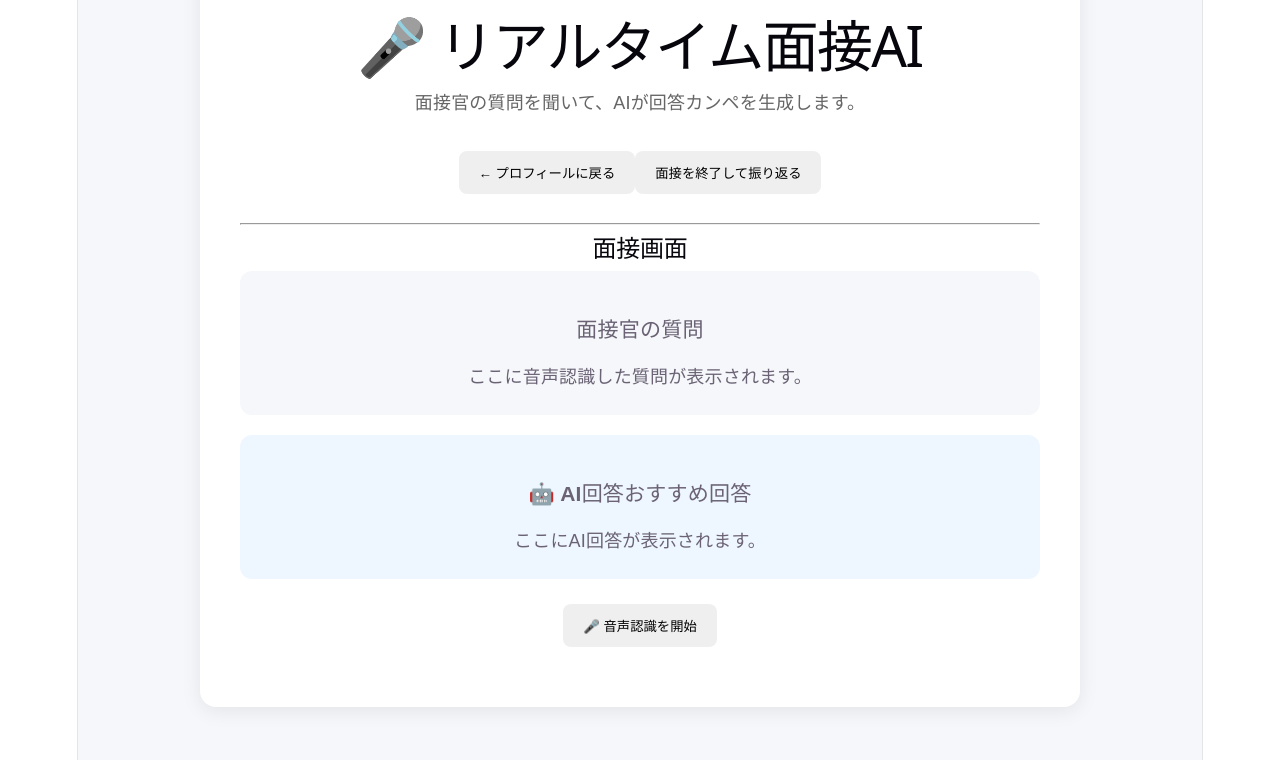
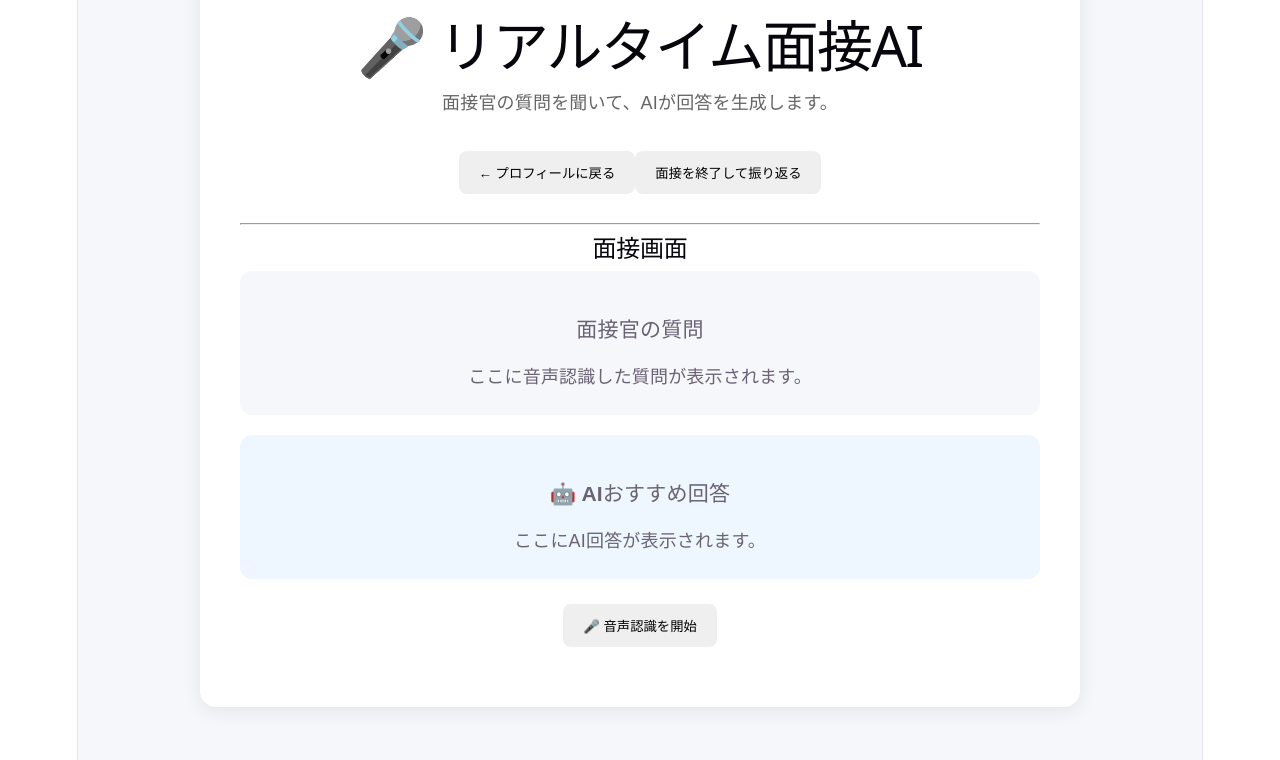
Before and after one commit to orangeball1223-dot/interview-ai, a React (Vite) app: page / in a window 1280 px wide. Both pictures are taken after a click on the button "面接を開始する →". Shown: the part 80-840 px from the top of the page. Built offline with nearby package versions, Linux system fonts and the light colour scheme.

Commit message:
fix remaining api urls

```diff
--- a/src/App.jsx
+++ b/src/App.jsx
@@ -71,7 +71,7 @@ const [history, setHistory] = useState([])
           <h1>🎤 リアルタイム面接AI</h1>
 
           <p style={styles.subTitle}>
-            面接官の質問を聞いて、AIが回答カンペを生成します。
+            面接官の質問を聞いて、AIが回答を生成します。
           </p>
 
           <button
@@ -97,7 +97,7 @@ const [history, setHistory] = useState([])
           </div>
 
           <div style={styles.answerBox}>
-            <h3>🤖 AI回答おすすめ回答</h3>
+            <h3>🤖 AIおすすめ回答</h3>
             <p>{answer || 'ここにAI回答が表示されます。'}</p>
           </div>
 
```
